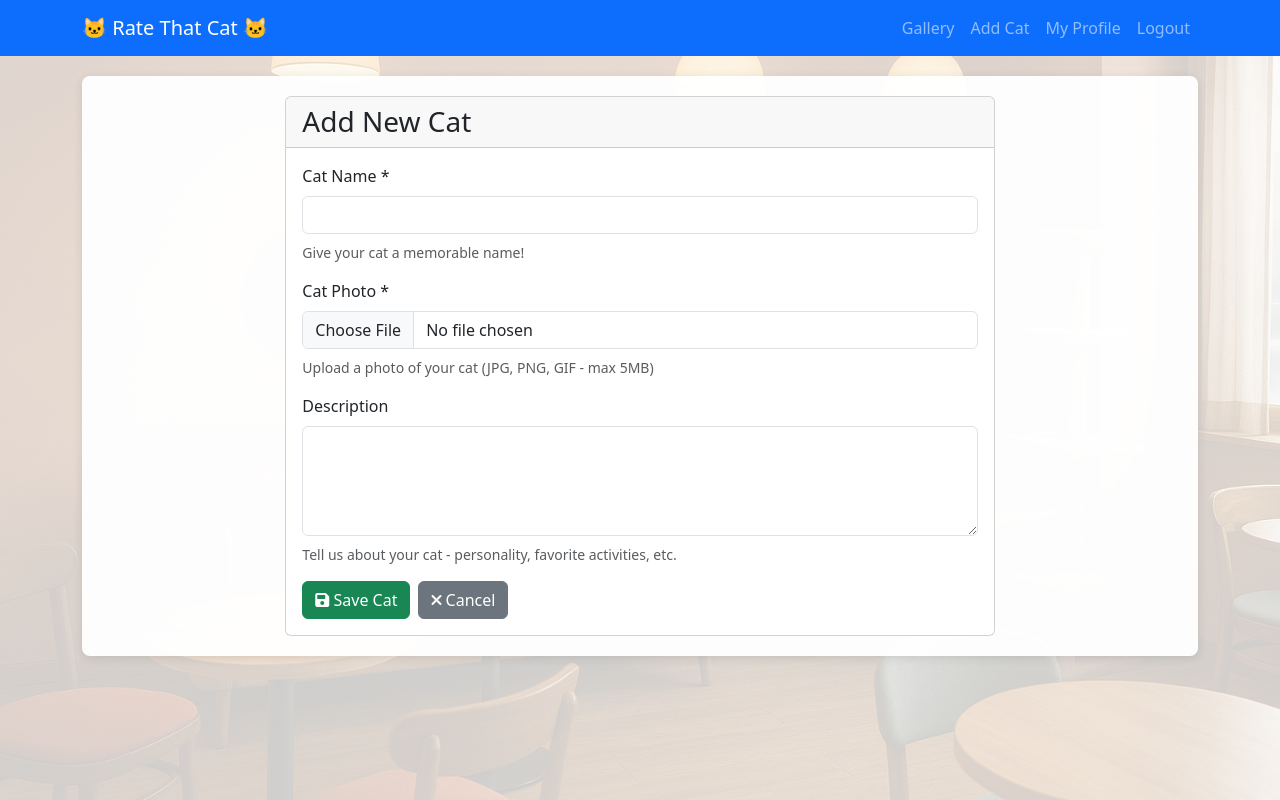
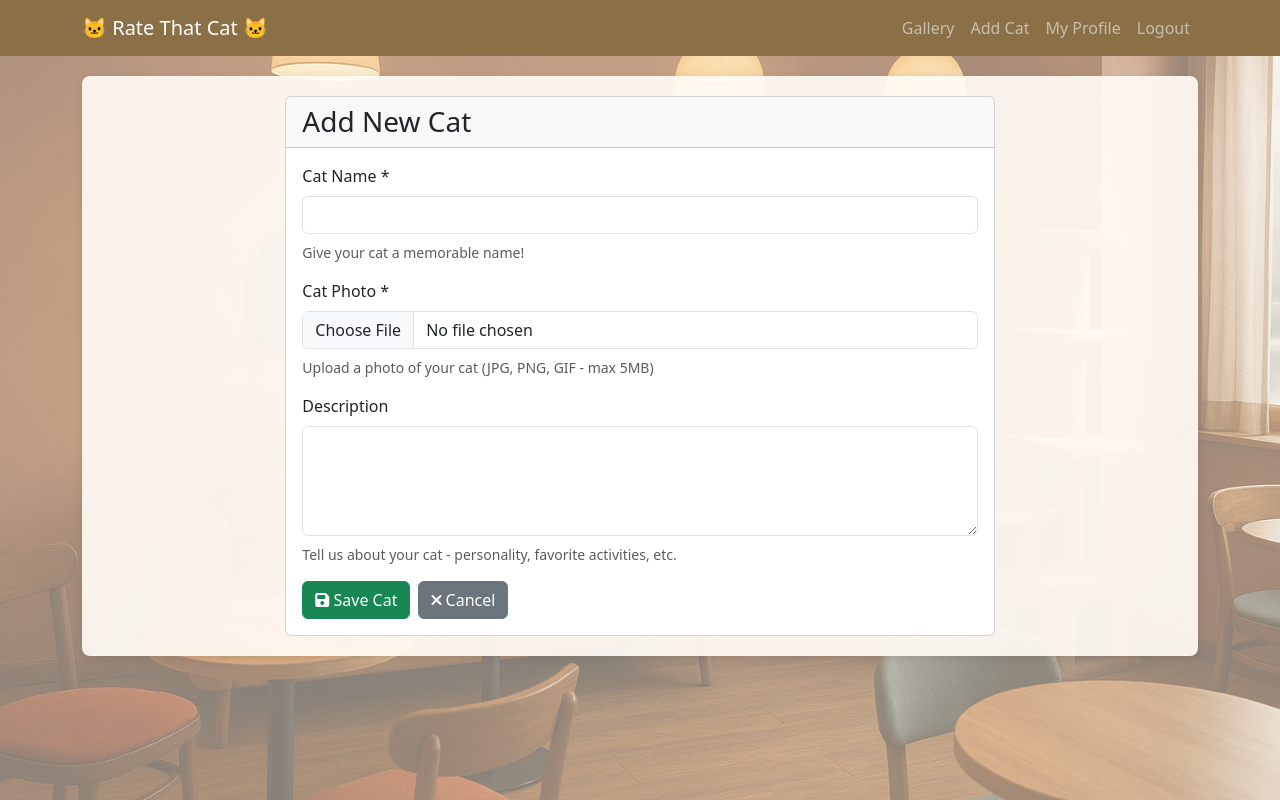
Before and after one commit to eganmc/Rate-That-Cat, a Django app: page /cat/new/ in a window 1280 px wide. Run offline with Django 5.2, Linux system fonts and the light colour scheme; the visitor is signed in with stand-in values (Sample User, id 1).

Commit message:
adjusted colour stylings

```diff
--- a/cats/templates/cats/base.html
+++ b/cats/templates/cats/base.html
@@ -8,7 +8,7 @@
     <link href="{% static 'css/style.css' %}" rel="stylesheet">
 </head>
 <body>
-    <nav class="navbar navbar-expand-lg navbar-dark bg-primary">
+    <nav class="navbar navbar-expand-lg navbar-dark navbar-brown">
         <div class="container">
             <a class="navbar-brand" href="{% url 'cat_list' %}">🐱 Rate That Cat 🐱</a>
 
--- a/static/css/style.css
+++ b/static/css/style.css
@@ -8,7 +8,6 @@ body {
     min-height: 100vh;
 }
 
-/* Optional: Add overlay to make content more readable */
 body::before {
     content: '';
     position: fixed;
@@ -16,13 +15,12 @@ body::before {
     left: 0;
     width: 100%;
     height: 100%;
-    background-color: rgba(255, 255, 255, 0.8);
+    background-color: rgba(255, 248, 240, 0.5); /* Warm cream color with 50% opacity */
     z-index: -1;
 }
 
-/* Ensure content container has proper background */
 .main-container {
-    background-color: rgba(255, 255, 255, 0.95);
+    background-color: rgba(255, 251, 245, 0.92); /* Warm white background */
     border-radius: 8px;
     padding: 20px;
     margin-top: 20px;
@@ -38,6 +36,10 @@ body::before {
     border-radius: 8px;
     box-shadow: 0 4px 6px rgba(0, 0, 0, 0.1);
     background-color: #f8f9fa;
+}
+
+.navbar-brown {
+    background-color: #8B6F47 !important; /* Soft brown color */
 }
 
 .cat-detail-image {
```
Also changed, not shown: 1 other file.
